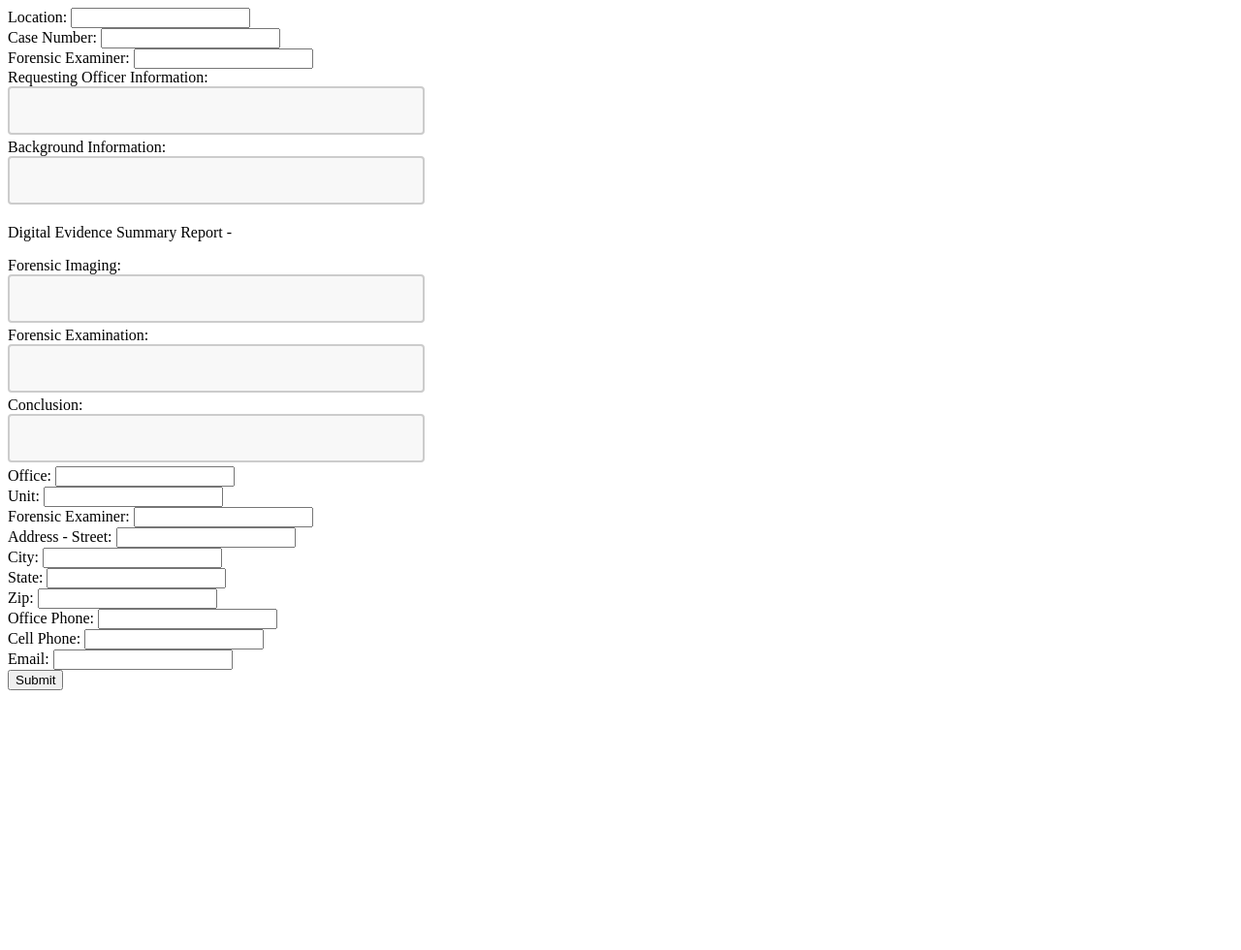
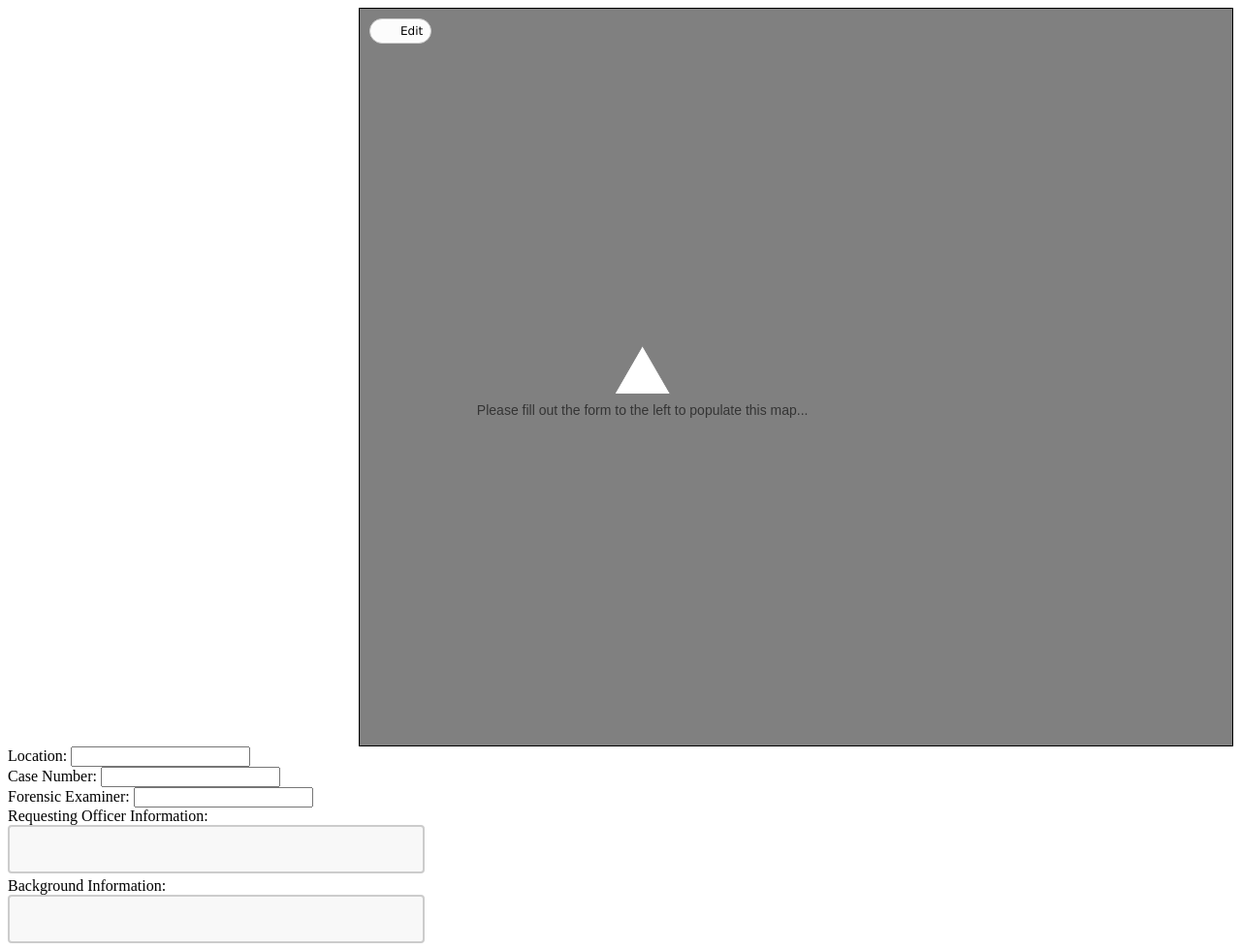
Before and after one commit to JsonTyler/Concepto, a website: page index.html in a window 1280 px wide. Shown: the top 980 px of the page at 97% size. Before the commit the page ends 800 px from the top, so only its background shows below. Drawn offline with Linux system fonts and the light colour scheme.

Commit message:
updating

```diff
--- a/index.html
+++ b/index.html
@@ -10,7 +10,7 @@
 </head>
 
 <body>
-  <div id="graph2">
+  <div id="graph">
 
   </div>
   <div id="myFormContainer">
```
